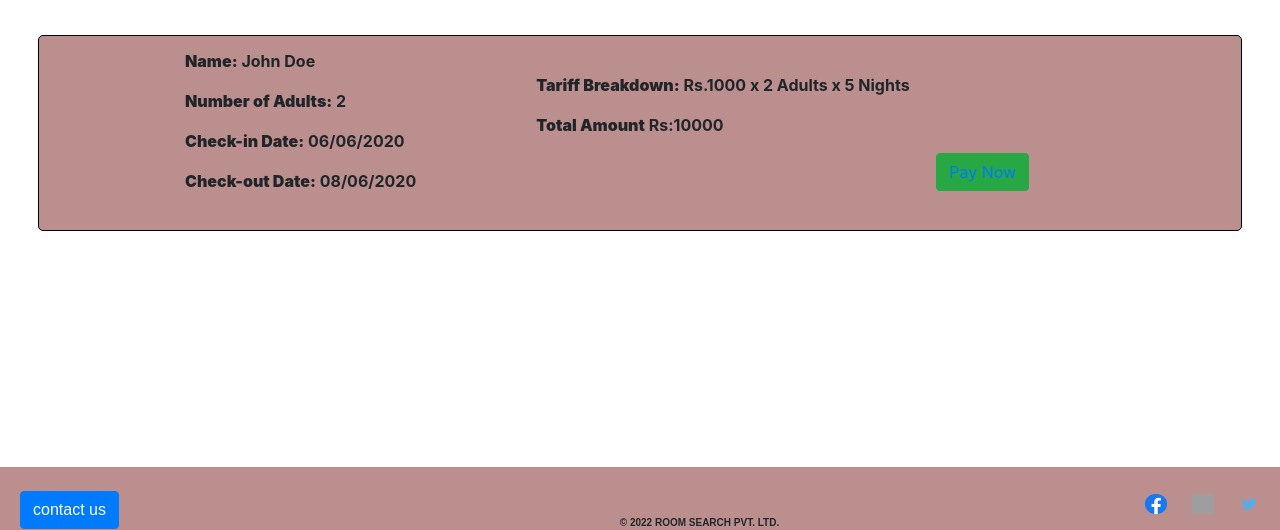
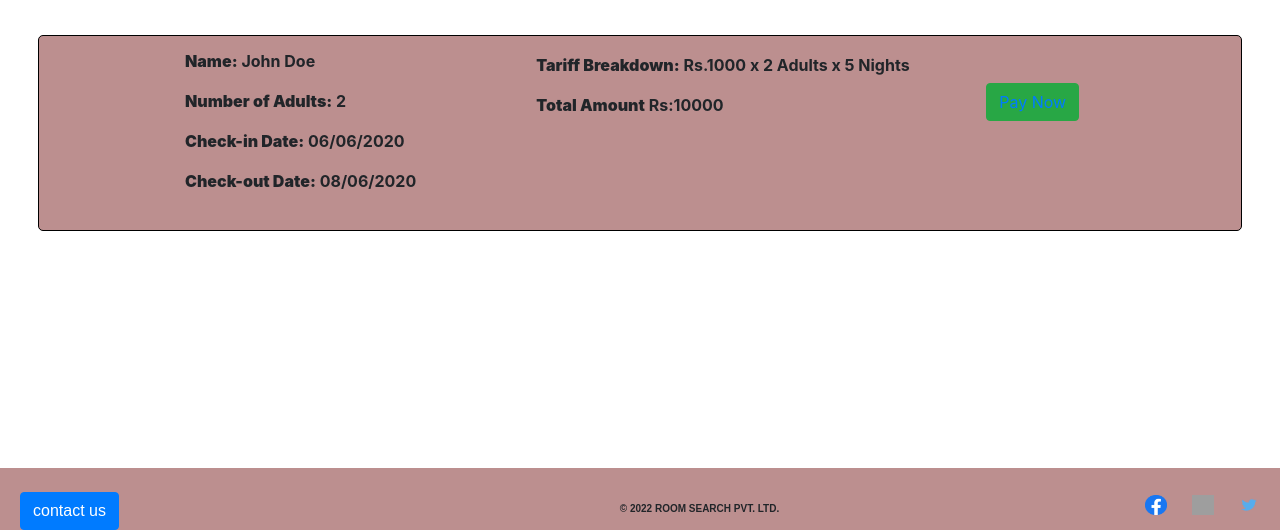
Before and after one commit to avinashdaud001/Hotel-Booking, a plain HTML site: page payment.html in a window 1280 px wide. Shown: the part 270-800 px from the top of the page. Drawn offline with nearby package versions, Linux system fonts and the light colour scheme; grey boxes are pictures that could not be loaded.

Commit message:
fixed all checkpoint

```diff
--- a/styles/common.css
+++ b/styles/common.css
@@ -96,5 +96,6 @@ footer{
    font-size: 10px;
 text-align: center;
    font-family: sans-serif;
+   margin-top: -15px;
 
 }
--- a/styles/payment.css
+++ b/styles/payment.css
@@ -69,9 +69,11 @@ display:flex;
 }
 .B{
     margin-left: 120px;
+    margin-top: -20px;
 }
 .C{
-    margin-left: 400px;
+    margin-left: 450px;
+    margin-top: -50px;
 
 }
 img {
```
